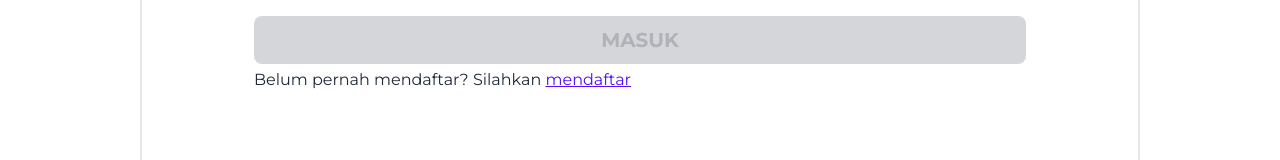
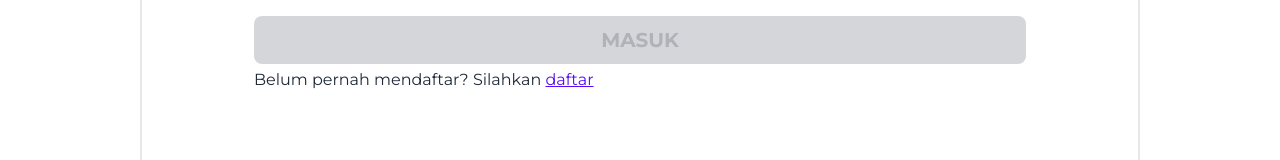
Before and after one commit to ivansusanto/Hackathon-Project, a React (Vite) app in the folder frontend/: page /login in a window 1280 px wide. Shown: the part 548-708 px from the top of the page. Built offline with nearby package versions, Linux system fonts and the light colour scheme.

Commit message:
Fix button

```diff
--- a/frontend/src/pages/LoginPage/Login.jsx
+++ b/frontend/src/pages/LoginPage/Login.jsx
@@ -89,7 +89,7 @@ function Login (){
               <div>
                 <button className="btn btn-primary w-full mt-10 mb-1 text-xl font-bold" onClick={submitHandler} disabled={!filled}>Masuk</button>
               </div>
-              Belum pernah mendaftar? Silahkan <a href="/register" className=" text-primary"><u>mendaftar</u></a>
+              Belum pernah mendaftar? Silahkan <a href="/register" className=" text-primary"><u>daftar</u></a>
             </div>
           </div>
         </div>
--- a/frontend/src/pages/RegisterPage/Register.jsx
+++ b/frontend/src/pages/RegisterPage/Register.jsx
@@ -158,7 +158,7 @@ function Login (){
               </div>
 
               <div>
-                <button className="btn btn-primary w-full mt-10 mb-1 text-xl font-bold" onClick={submitHandler} disabled={!filled}>Masuk</button>
+                <button className="btn btn-primary w-full mt-10 mb-1 text-xl font-bold" onClick={submitHandler} disabled={!filled}>Daftar</button>
               </div>
               Sudah pernah mendaftar? Silahkan <a href="/login" className=" text-primary"><u>masuk</u></a>
             </div>
```
